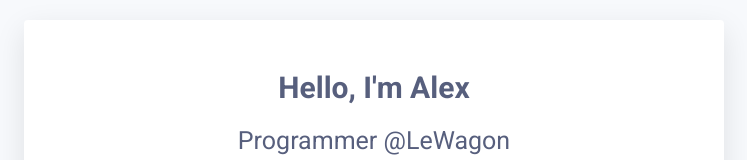
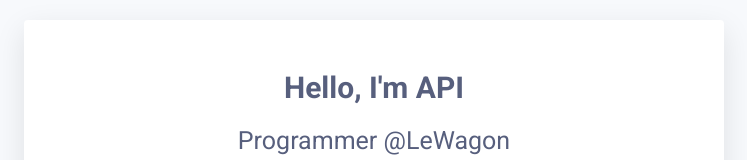
Before and after one commit to alexdougls/profile, a plain HTML site: page index.html in a window 1280 px wide. Shown: the top 160 px of the page, without its empty margins (266-1013 px from the left). Drawn offline with nearby package versions, Linux system fonts and the light colour scheme.

Commit message:
Wording adjustments

```diff
--- a/index.html
+++ b/index.html
@@ -38,7 +38,7 @@
 <body>
   <div class="container">
     <div class="card-white text-align">
-      <h1>Hello, I'm Alex</h1>
+      <h1>Hello, I'm API</h1>
       <h2>Programmer @LeWagon</h2>
       <img src="images/profil_picture.JPG" alt="profile picture" width="300px" class="avatar-rounded">
       <p>
```
